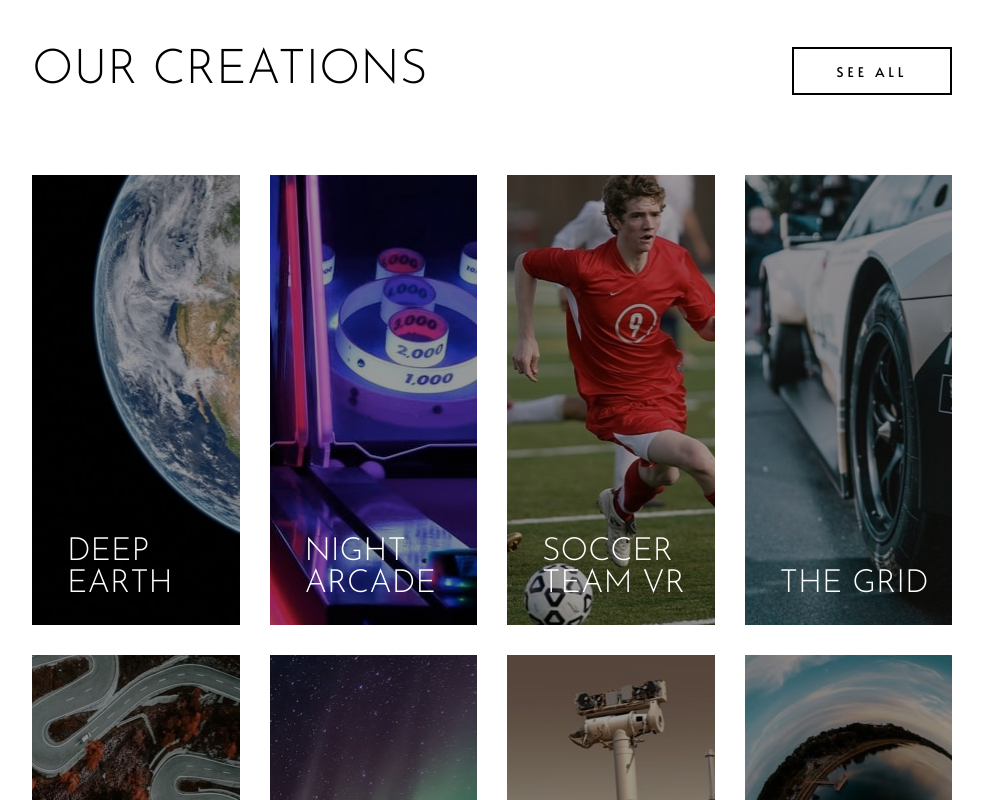
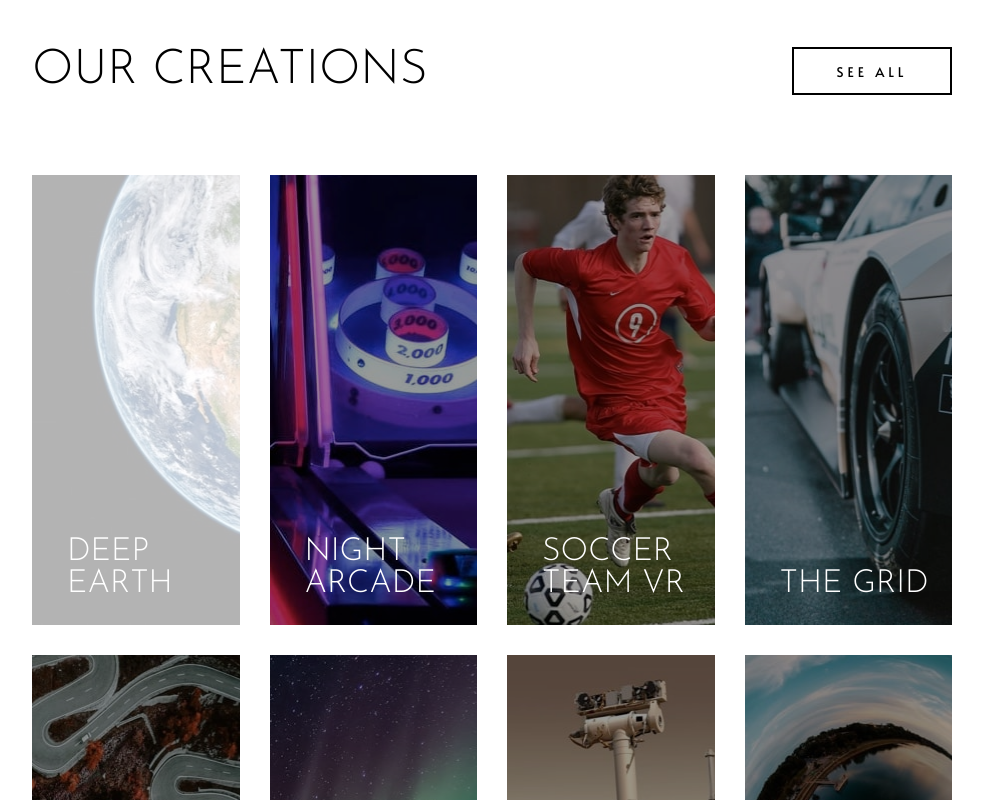
Before and after one commit to FESOO1/loop-studio-landing-page, a plain HTML site: page index.html in a window 1280 px wide. In both pictures the pointer is over the element "DEEP EARTH". Shown: the part 1433-2233 px from the top of the page, without its empty margins (148-1131 px from the left). Drawn offline with Linux system fonts and the light colour scheme.

Commit message:
Update styles.css

```diff
--- a/styles.css
+++ b/styles.css
@@ -208,8 +208,8 @@ main {
     background: rgba(0,0,0,0.4);
 }
 
-.grid-itself:hover::after:has(.grid-text) {
-    border: 55px solid red;
+.grid-itself:hover::after {
+    background: rgba(255, 255, 255, 0.7);
 }
 
 .grids > div > h1 {
```
